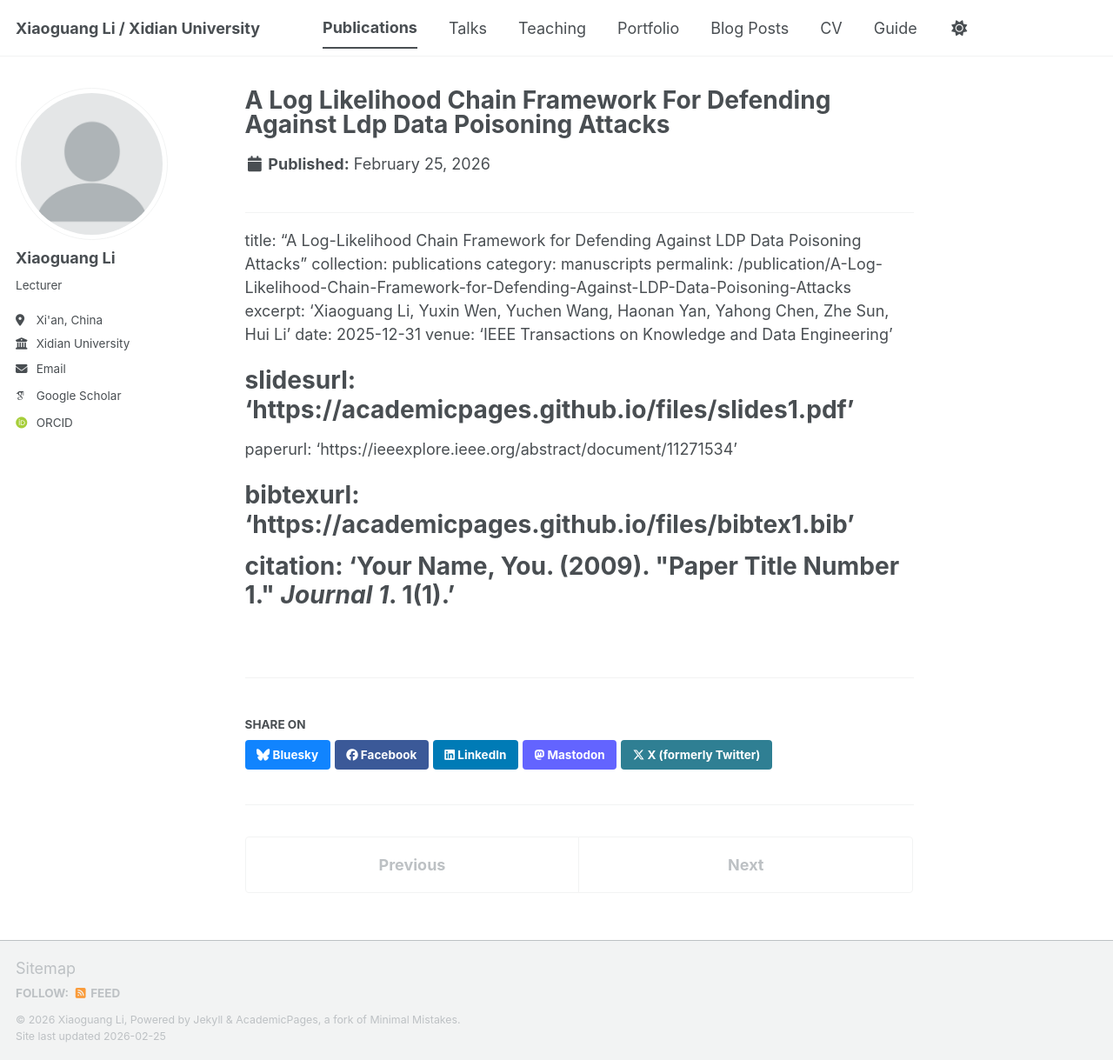
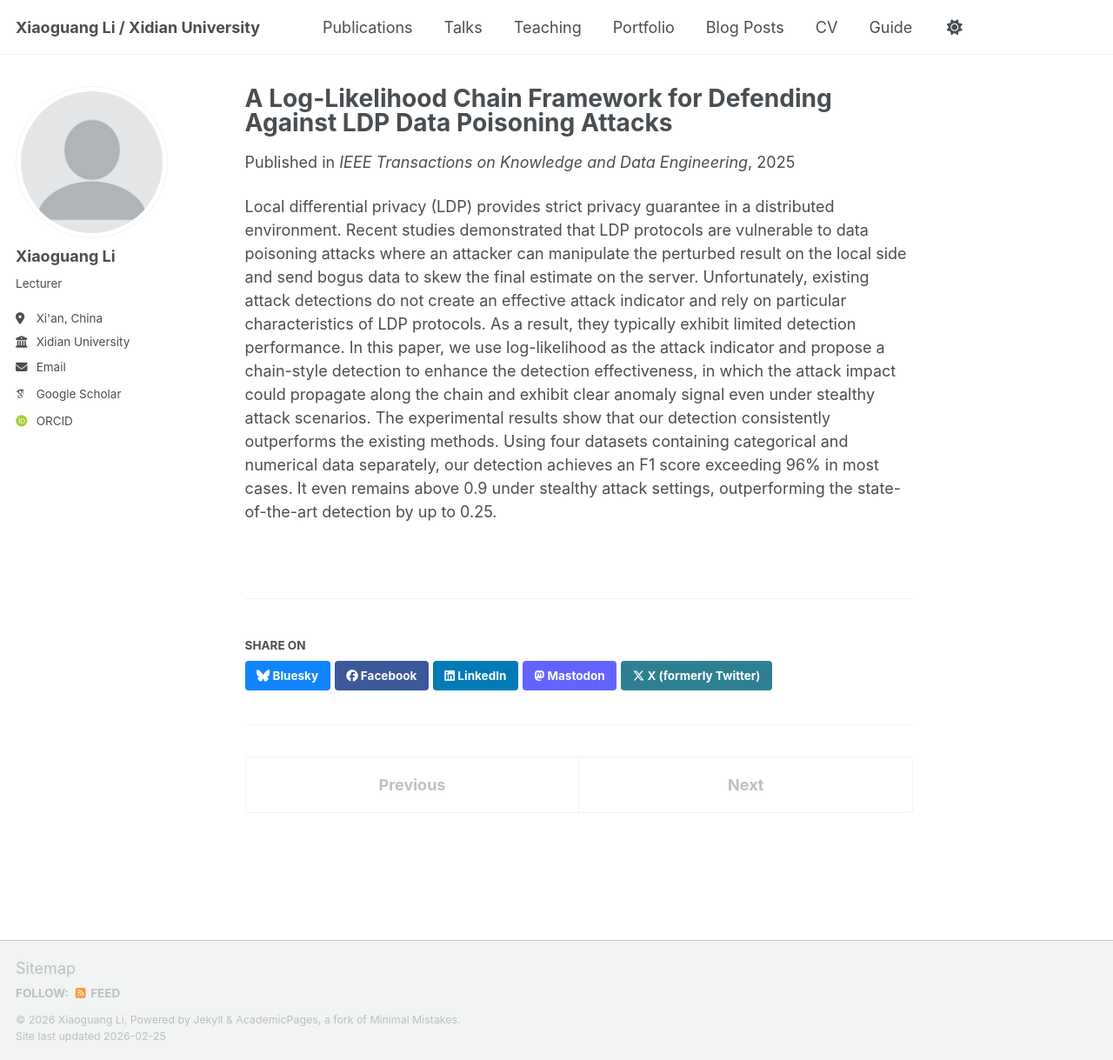
Before and after one commit to meliosem/meliosem.github.io, a Jekyll site: the page built from _publications/A-Log-Likelihood-Chain-Framework-for-Defending-Against-LDP-Data-Poisoning-Attacks.md, in a window 1280 px wide and 1219 px high. Shown: the whole window at 87% size. Built offline with Jekyll 4.4.1, drawn with Linux system fonts in a browser that asks for light colours; some web fonts are replaced; a script bundle is joined from its source files by our own code; library files that are not in the unit come from our copies.

Commit message:
first commit

```diff
--- a/_publications/A-Log-Likelihood-Chain-Framework-for-Defending-Against-LDP-Data-Poisoning-Attacks.md
+++ b/_publications/A-Log-Likelihood-Chain-Framework-for-Defending-Against-LDP-Data-Poisoning-Attacks.md
@@ -10,3 +10,5 @@ venue: 'IEEE Transactions on Knowledge and Data Engineering'
 paperurl: 'https://ieeexplore.ieee.org/abstract/document/11271534'
 # bibtexurl: 'https://academicpages.github.io/files/bibtex1.bib'
 # citation: 'Your Name, You. (2009). &quot;Paper Title Number 1.&quot; <i>Journal 1</i>. 1(1).'
+---
+Local differential privacy (LDP) provides strict privacy guarantee in a distributed environment. Recent studies demonstrated that LDP protocols are vulnerable to data poisoning attacks where an attacker can manipulate the perturbed result on the local side and send bogus data to skew the final estimate on the server. Unfortunately, existing attack detections do not create an effective attack indicator and rely on particular characteristics of LDP protocols. As a result, they typically exhibit limited detection performance. In this paper, we use log-likelihood as the attack indicator and propose a chain-style detection to enhance the detection effectiveness, in which the attack impact could propagate along the chain and exhibit clear anomaly signal even under stealthy attack scenarios. The experimental results show that our detection consistently outperforms the existing methods. Using four datasets containing categorical and numerical data separately, our detection achieves an F1 score exceeding 96% in most cases. It even remains above 0.9 under stealthy attack settings, outperforming the state-of-the-art detection by up to 0.25.
```
